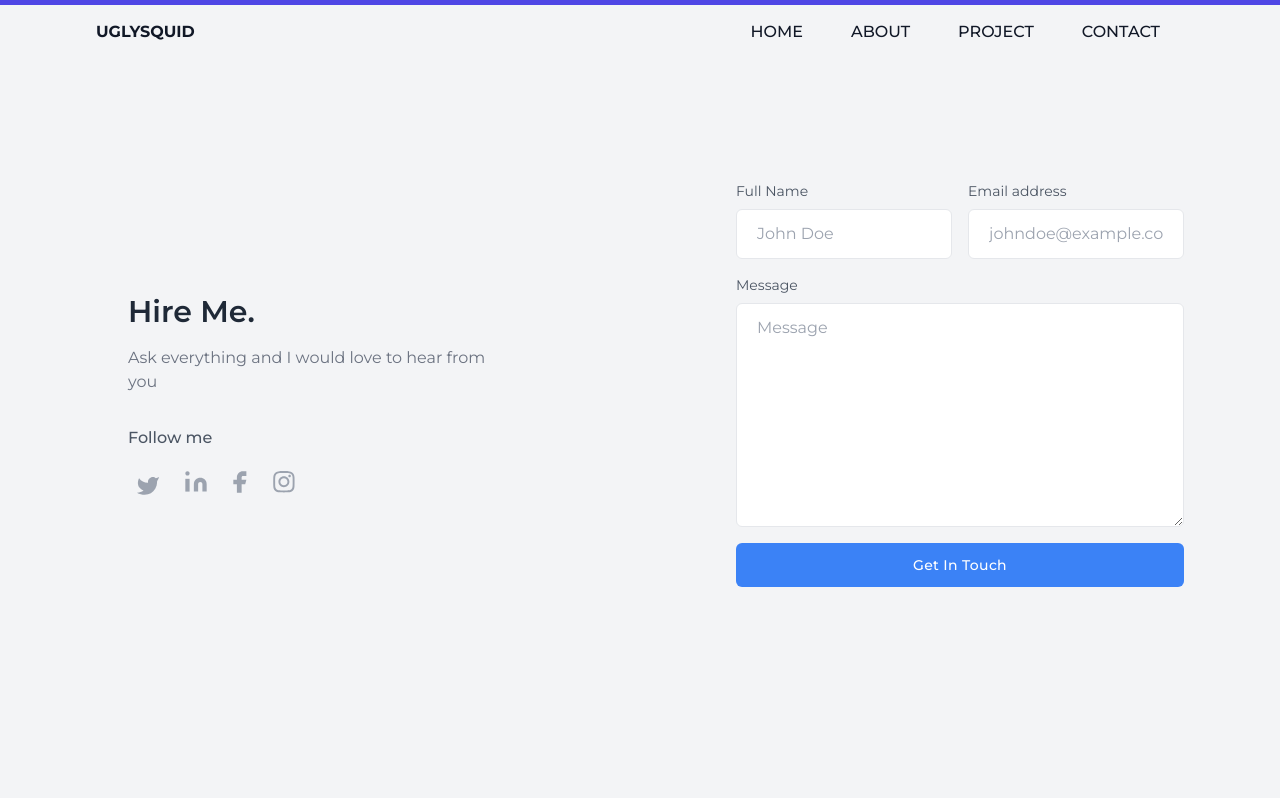
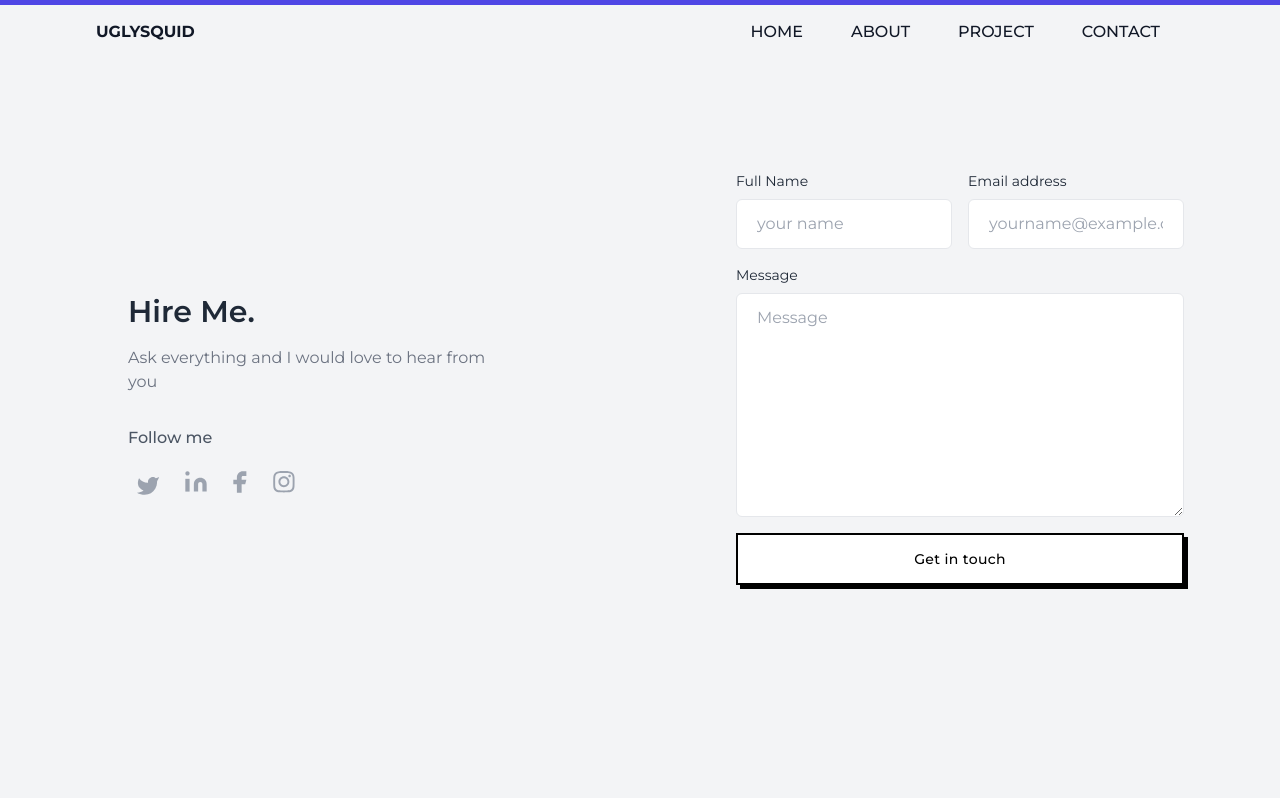
Before and after one commit to EnvyL27/portfolio, a React (Vite) app: page /contact in a window 1280 px wide. Shown: the top 798 px of the page. Built offline with nearby package versions, Linux system fonts and the light colour scheme.

Commit message:
change button

```diff
--- a/src/component/contact.jsx
+++ b/src/component/contact.jsx
@@ -1,3 +1,5 @@
+import { Link } from "react-router-dom";
+
 function contact() {
     return (
         <>
@@ -47,24 +49,29 @@ function contact() {
                     <form>
                         <div class="-mx-2 md:items-center md:flex">
                             <div class="flex-1 px-2">
-                                <label class="block mb-2 text-sm text-gray-600 ">Full Name</label>
-                                <input type="text" placeholder="John Doe" class="block w-full px-5 py-3 mt-2 text-gray-700 placeholder-gray-400 bg-white border border-gray-200 rounded-md focus:border-blue-400 dark:focus:border-blue-400 focus:ring-blue-400 focus:outline-none focus:ring focus:ring-opacity-40" />
+                                <label class="block mb-2 text-sm text-gray-800 ">Full Name</label>
+                                <input type="text" placeholder="your name" class="block w-full px-5 py-3 mt-2 text-gray-700 placeholder-gray-400 bg-white border border-gray-200 rounded-md focus:border-blue-400 dark:focus:border-blue-400 focus:ring-blue-400 focus:outline-none focus:ring focus:ring-opacity-40" />
                             </div>
 
                             <div class="flex-1 px-2 mt-4 md:mt-0">
-                                <label class="block mb-2 text-sm text-gray-600 ">Email address</label>
-                                <input type="email" placeholder="johndoe@example.com" class="block w-full px-5 py-3 mt-2 text-gray-700 placeholder-gray-400 bg-white border border-gray-200 rounded-md focus:border-blue-400 dark:focus:border-blue-400 focus:ring-blue-400 focus:outline-none focus:ring focus:ring-opacity-40" />
+                                <label class="block mb-2 text-sm text-gray-800 ">Email address</label>
+                                <input type="email" placeholder="yourname@example.com" class="block w-full px-5 py-3 mt-2 text-gray-700 placeholder-gray-400 bg-white border border-gray-200 rounded-md focus:border-blue-400 dark:focus:border-blue-400 focus:ring-blue-400 focus:outline-none focus:ring focus:ring-opacity-40" />
                             </div>
                         </div>
 
                         <div class="w-full mt-4">
-                            <label class="block mb-2 text-sm text-gray-600 ">Message</label>
+                            <label class="block mb-2 text-sm text-gray-800 ">Message</label>
                             <textarea class="block w-full h-32 px-5 py-3 mt-2 text-gray-700 placeholder-gray-400 bg-white border border-gray-200 rounded-md md:h-56 focus:border-blue-400 dark:focus:border-blue-400 focus:ring-blue-400 focus:outline-none focus:ring focus:ring-opacity-40" placeholder="Message"></textarea>
                         </div>
 
-                        <button class="w-full px-6 py-3 mt-4 text-sm font-medium tracking-wide text-white capitalize transition-colors duration-300 transform bg-blue-500 rounded-md hover:bg-blue-400 focus:outline-none focus:ring focus:ring-blue-300 focus:ring-opacity-50">
-                            get in touch
-                        </button>
+                        <div className="w-full py-3 pt-4 text-sm font-medium tracking-wide">
+                            <Link to="/about" className="relative inline-block px-4 py-4 font-medium group w-full text-center">
+                                <span className="absolute inset-0 w-full h-full transition duration-200 ease-out transform translate-x-1 translate-y-1 bg-black group-hover:-translate-x-0 group-hover:-translate-y-0"></span>
+                                <span className="absolute inset-0 w-full h-full bg-white border-2 border-black group-hover:bg-black"></span>
+                                <span className="relative text-black group-hover:text-white">Get in touch</span>
+                            </Link>
+                        </div>
+
                     </form>
                 </div>
             </section>
```
